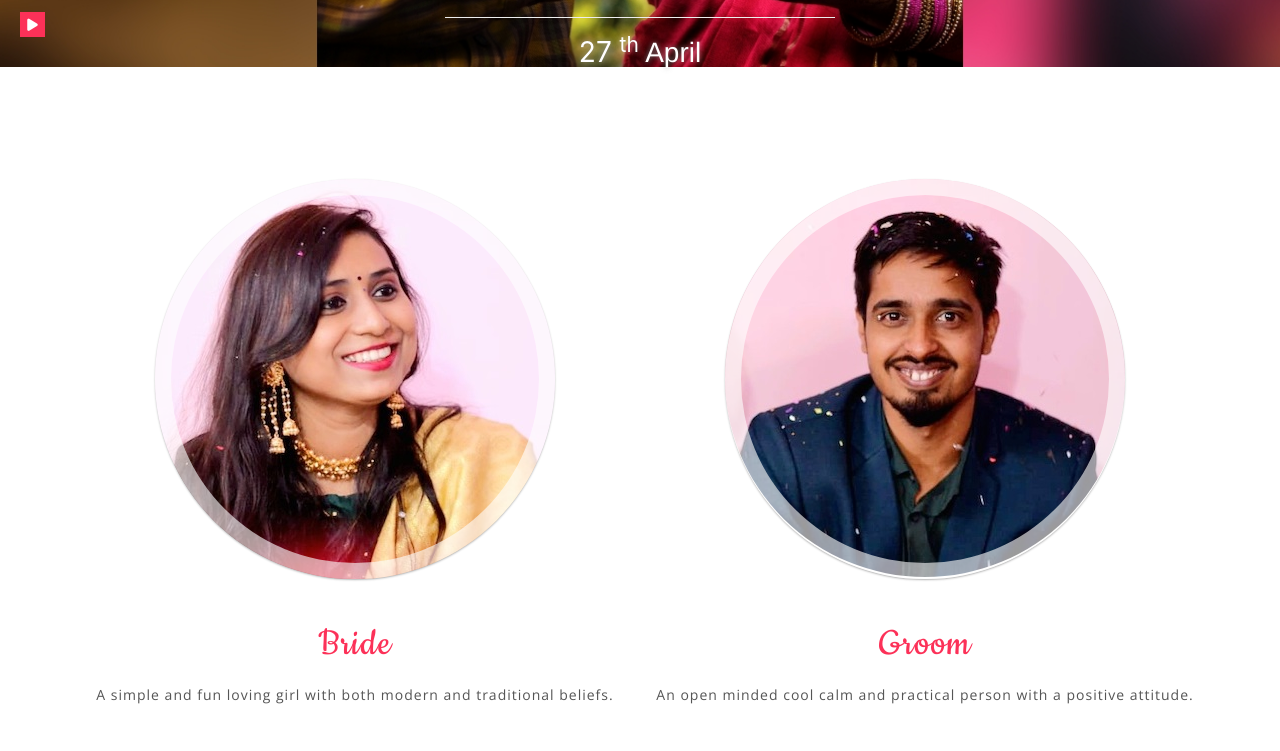
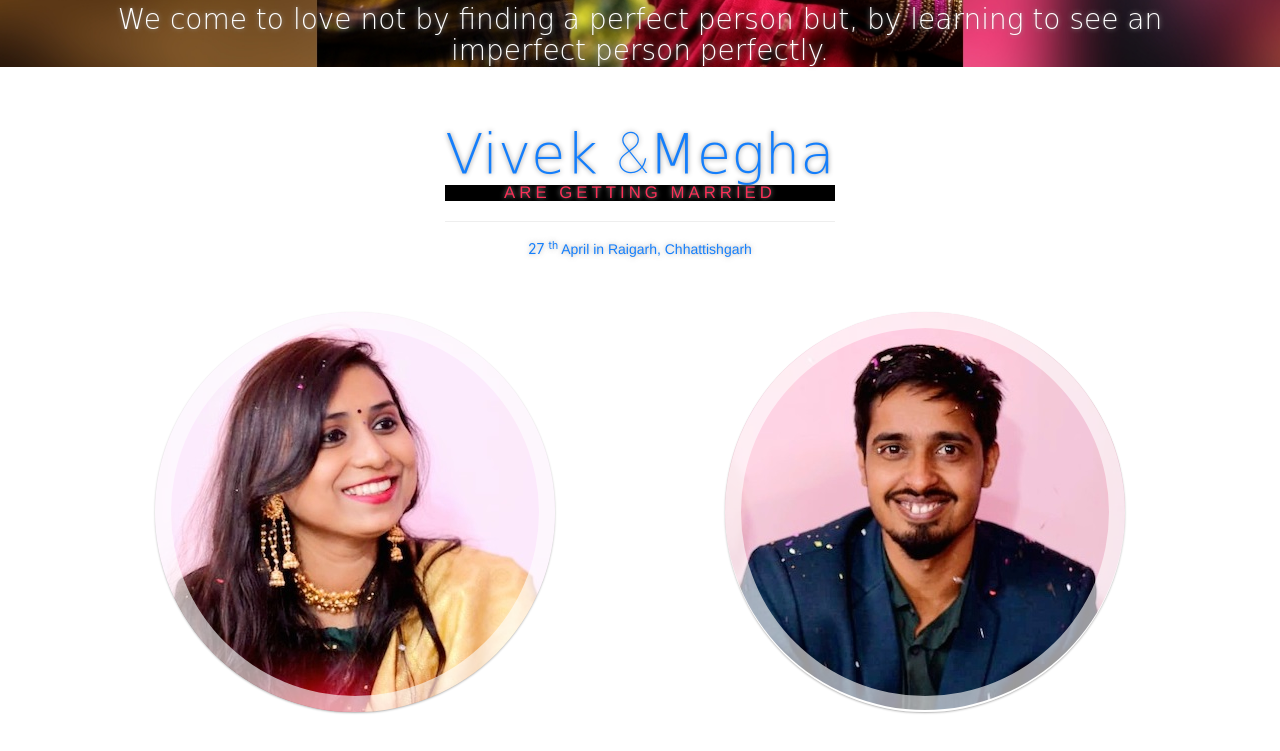
Before and after one commit to vivek0tiwari/shadi, a plain HTML site: page index.html in a window 1280 px wide. Shown: the part 733-1484 px from the top of the page. Drawn offline with nearby package versions, Linux system fonts and the light colour scheme; a script that the page names is missing.

Commit message:
final changes

```diff
--- a/index.html
+++ b/index.html
@@ -352,34 +352,12 @@ RIGHT SIDEBAR TOGGLE SECTION
 				justify-content: center;
 			">
 					<div class="header animated fadeInUp">
-						<h1 style="font-size: 4em;
-						color: #d5dbe2;
+						<h1 style="font-size: 2em;
+						color: #fff;
 						font-family: 'raleway', cursive;
 						font-weight: 100;
 						-webkit-font-smoothing: antialiased;
-						text-shadow: 0px 0px 5px rgb(150 150 150);">Vivek <span class="esitc">&amp;</span>Megha</h1>
-						<h4 class="gettingMarried" style="    font-size: 1.2em;
-						color: #fc3158;
-						font-family: 'Raleway', 'Helvetica', sans-serif;
-						font-weight: normal;
-						line-height: 100%;
-						text-align: center;
-						padding: 0;
-						-webkit-font-smoothing: antialiased;
-						text-shadow: 0px 0px 5px rgb(150 150 150);
-    					letter-spacing: 4px;
-						background: black;">ARE GETTING MARRIED</h4>
-						<hr />
-						<h4 class="snell datee" style="font-size: 2em;
-						font-weight: bold;
-						text-shadow: 0px 0px 5px rgb(150 150 150 / 80%);
-    					color: #FFF;
-						font-family: 'Raleway', 'Helvetica', sans-serif;
-						font-weight: normal;
-						line-height: 100%;
-						text-align: center;
-						padding: 0;
-						-webkit-font-smoothing: antialiased;"><span class="times em numm"> 27&nbsp;<sup>th</sup></span> April </h4>
+						text-shadow: 0px 0px 5px rgb(150 150 150);">We come to love not by finding a perfect person but, by learning to see an imperfect person perfectly.</h1>
 											</div>
 				</div>
 			</div><!--end #home-->
@@ -418,7 +396,44 @@ RIGHT SIDEBAR TOGGLE SECTION
 				<div class="about_section" id="about">
 					<div class="container">
 					<!---728x90--->
-
+					<div class="" style="
+					height: 100%;
+					display: flex;
+					align-items: flex-end;
+					justify-content: center;
+				">
+						<div class="" style="margin-top: 0px;" >
+							<h1 style="font-size: 4em;
+							color: #147efb;
+							font-family: 'raleway', cursive;
+							font-weight: 100;
+							-webkit-font-smoothing: antialiased;
+							text-shadow: 0px 0px 5px rgb(150 150 150);
+							text-align: center;">Vivek <span class="esitc">&amp;</span>Megha</h1>
+							<h4 class="gettingMarried" style="    font-size: 1.2em;
+							color: #fc3158;
+							font-family: 'Raleway', 'Helvetica', sans-serif;
+							font-weight: normal;
+							line-height: 100%;
+							text-align: center;
+							padding: 0;
+							-webkit-font-smoothing: antialiased;
+							text-shadow: 0px 0px 5px rgb(150 150 150);
+							letter-spacing: 4px;
+							background: black;">ARE GETTING MARRIED</h4>
+							<hr />
+							<h4 class="snell datee" style="font-size: 1em;
+							font-weight: bold;
+							text-shadow: 0px 0px 5px rgb(150 150 150 / 80%);
+							color: #147efb;
+							font-family: 'Raleway', 'Helvetica', sans-serif;
+							font-weight: normal;
+							line-height: 100%;
+							text-align: center;
+							padding: 0;
+							-webkit-font-smoothing: antialiased;"><span class="times em numm"> 27&nbsp;<sup>th</sup></span> April in Raigarh, Chhattishgarh</h4>
+						</div>
+					</div>
 						 <div class="inner_w3l_agile_grids">
 								<!-- Bottom to top-->
 									<div class="col-md-6 team-grid">
@@ -578,7 +593,7 @@ RIGHT SIDEBAR TOGGLE SECTION
 				</div>
 				<div class="col-md-6 home-agile-text">
 				   <h4>Bride welcome</h4>
-				   <p>I'm so excited to welcome the bride Megha into the family now she's family and will always be here for you.Please join us to welcome new member of our family. </p>
+				   <p>I'm so excited to welcome the bride Megha into the family, Please join us to welcome new member of our family. </p>
 				   <div class="date">
 					   <h5><i class="fa fa-calendar" aria-hidden="true"></i> April 28 2021</h5>
 					   <h5><i class="fa fa-clock-o" aria-hidden="true"></i> 07.00am to 10.00am</h5>
@@ -607,7 +622,7 @@ RIGHT SIDEBAR TOGGLE SECTION
 							</div>
 							<div class="agileits-right text-left">
 								<a href="#">First Meet</a>
-								<p>We were formally greet each other and we spent 10 min alone time for our first conversation.</p>
+								<p>We met formelly and spent 10 min alone time for our first conversation. It was </p>
 							</div>
 							<div class="clearfix"></div>
 						</div>
@@ -645,8 +660,7 @@ RIGHT SIDEBAR TOGGLE SECTION
 							</div>
 							<div class="agileits-right text-left">
 								<a href="#">Roka</a>
-								<p>On that day we are officially reserved for each other
-									We are in love because the entire universe conspired to help us to find each other.</p>
+								<p>On that day we are officially reserved for each other. We are in love because the entire universe conspired to help us to find each other.</p>
 							</div>
 							<div class="clearfix"></div>
 						</div>
@@ -683,18 +697,18 @@ RIGHT SIDEBAR TOGGLE SECTION
 			<!-- //Events-->
 
 <!---about us-->
-<div class="blog-top container" id='aboutus'>
+<div class="blog-top container" id='aboutus' >
 	<div class="wthree_title_agile">
 		<p><i class="fa fa-heart-o" aria-hidden="true"></i></p>
 	</div>
 	<div class="top-blog_wthree_agileits" style="width: auto;margin: 0;">
 		<h5 class="w3ls_single_agileinfo" style="text-align: center;">How we met and few words about our journey</h5>
-		<p class="wthree_agileits" style="text-align: center;">
+		<p class="wthree_agileits" style="text-align: center; margin-bottom: 20px;">
 			In December 2020 middle of the corona life we saw each others matrimonial bio data
             along with pictures, We started searching each other digitally. After some days Both
-			of our family mutually deceided our first family meeting at samea common place.
-			At 27 dec 2020 We meet each other for very first time in typical arrange marrige
-			meeting evironment between our families together. He is little shy and I am very nervouse
+            of our family mutually decided our family meeting at common place.
+            At 27 dec 2020 We meet each other for very first time in typical arrange marriage
+            meeting environment between our families together. He is little shy and I am very nervous
             at that moment., We were formally greet each other and we spent 10 min alone time for
             our first conversation. I like the way He makes me feel  very comfortable in just our
             first interaction. After seven days of telephonic conversation at 5th of january 2021
@@ -833,8 +847,8 @@ RIGHT SIDEBAR TOGGLE SECTION
 		<style>
 			.playButton{
 				position: fixed;
-				bottom: 30px;
-				left: 20px;
+				bottom: 100px;
+				left: 10px;
 				width: 25px;
 				height: 25px;
 				background-color: #fc3158;
```
Also changed, not shown: images/g1.jpg, images/g111.jpg (added), images/g4.jpg, images/g44.jpg (added), images/g7.jpg, images/g77.jpg (added), images/g8.jpg (deleted). Lines whose indentation alone changed are shown as unchanged.
